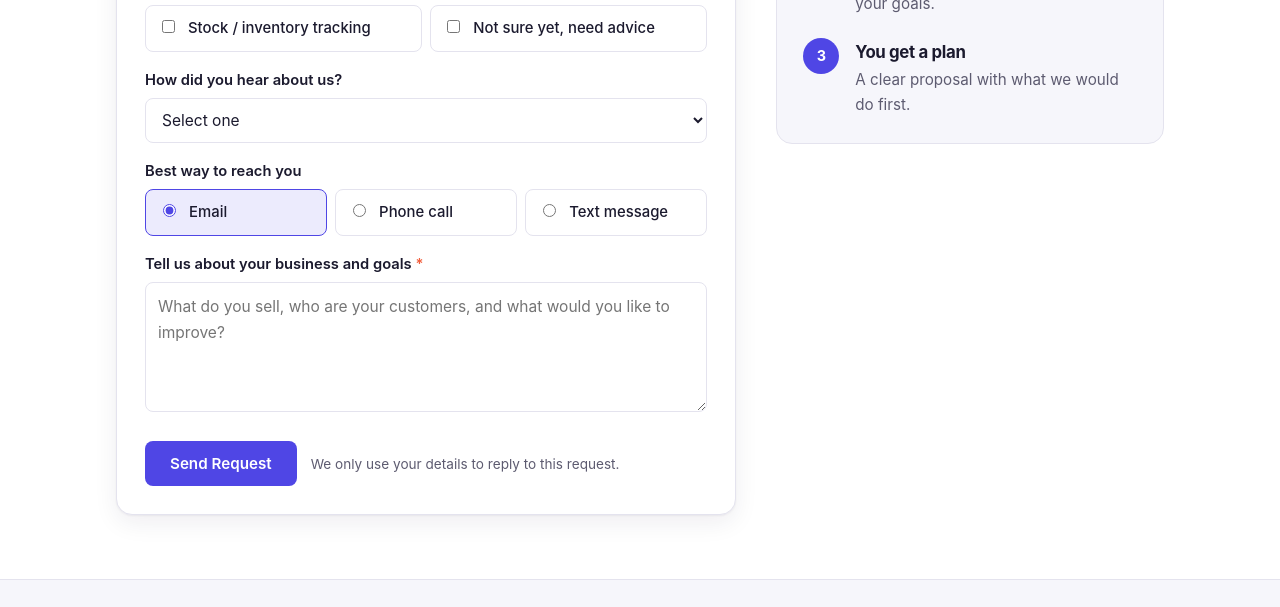
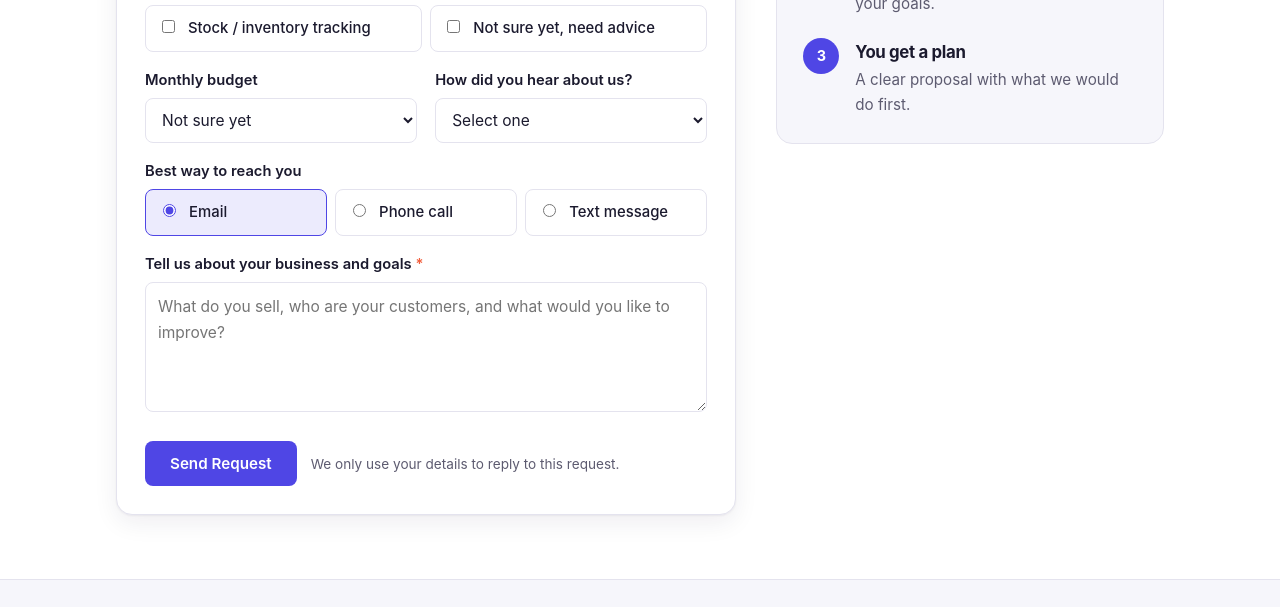
Before and after one commit to Avenzalifesciences/avenza-website, a plain HTML site: page contact/index.html in a window 1280 px wide. Shown: the part 996-1603 px from the top of the page. Drawn offline with Linux system fonts and the light colour scheme.

Commit message:
Restore the monthly budget question on the contact form
This reverts commit 7efd717.

Co-Authored-By: Claude Opus 5.5 <noreply@anthropic.com>
Claude-Session: https://claude.ai/code/session_01LLc8JWjVTDB3SSrFPQznn3

```diff
--- a/contact/index.html
+++ b/contact/index.html
@@ -109,7 +109,18 @@
                 <label class="option"><input type="checkbox" name="Services" value="Not sure yet, need advice"> Not sure yet, need advice</label>
                 </div>
               </fieldset>
-              <div class="field full">
+
+              <div class="field">
+                <label for="f-budget">Monthly budget</label>
+                <select id="f-budget" name="Monthly budget">
+                  <option>Not sure yet</option>
+                  <option>Under $500</option>
+                  <option>$500 &ndash; $1,000</option>
+                  <option>$1,000 &ndash; $2,500</option>
+                  <option>$2,500+</option>
+                </select>
+              </div>
+              <div class="field">
                 <label for="f-source">How did you hear about us?</label>
                 <select id="f-source" name="Heard about us">
                   <option value="">Select one</option>
```
